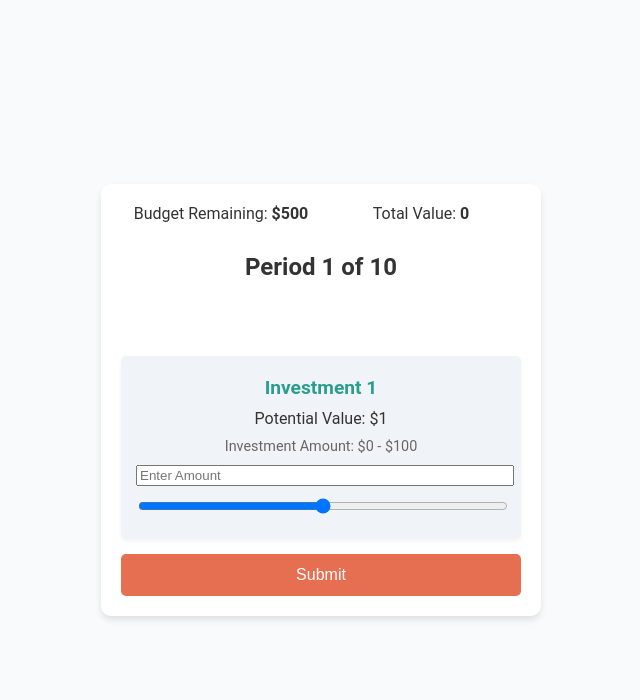
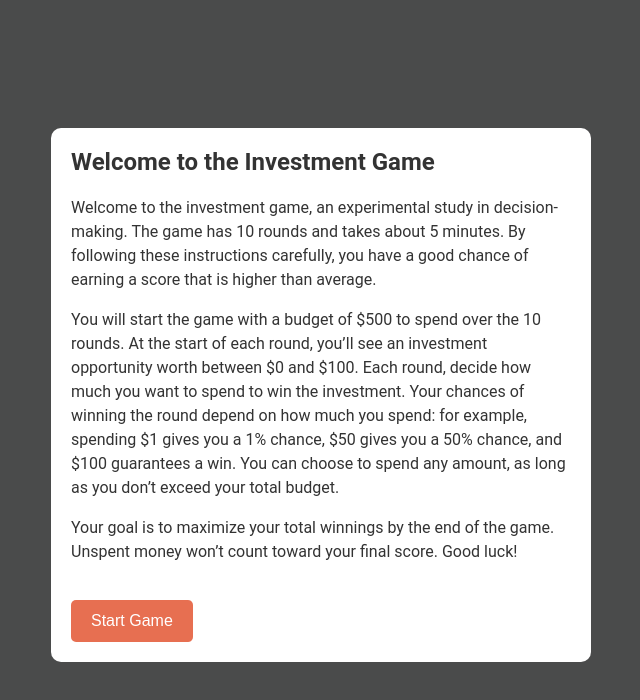
Before and after one commit to zachary-ryan/Investment-Game, a plain HTML site: page Investment_Game/index.html in a window 1280 px wide. Shown: the whole page, without its empty margins (319-959 px from the left). Drawn offline with nearby package versions, Linux system fonts and the light colour scheme.

Commit message:
Update index.html
Added instructions to the game.

```diff
--- a/Investment_Game/index.html
+++ b/Investment_Game/index.html
@@ -186,6 +186,46 @@
             padding: 15px;
         }
     }
+
+/* Modal Styles */
+.modal {
+    display: block; /* Hidden by default, will be shown via JavaScript */
+    position: fixed;
+    z-index: 1000;
+    left: 0;
+    top: 0;
+    width: 100%;
+    height: 100%;
+    overflow: auto;
+    background-color: rgba(0, 0, 0, 0.7); /* Black background with opacity */
+}
+
+.modal-content {
+    background-color: #ffffff;
+    margin: 10% auto;
+    padding: 20px;
+    border-radius: 10px;
+    width: 90%;
+    max-width: 500px;
+    text-align: left;
+    color: #333;
+}
+
+.modal-content h2 {
+    margin-top: 0;
+}
+
+.modal-content p {
+    font-size: 1em;
+    line-height: 1.5;
+}
+
+.modal-content .submit-button {
+    margin-top: 20px;
+    width: auto;
+}
+
+
 </style>
 
 <script src="https://cdn.jsdelivr.net/npm/chart.js"></script>
@@ -220,6 +260,17 @@
 
 <div id="confettiContainer" class="confetti"></div>
 
+    <!-- Instructions Modal -->
+    <div id="instructionsModal" class="modal">
+        <div class="modal-content">
+            <h2>Welcome to the Investment Game</h2>
+            <p>Welcome to the investment game, an experimental study in decision-making. The game has 10 rounds and takes about 5 minutes. By following these instructions carefully, you have a good chance of earning a score that is higher than average.</p>
+            <p>You will start the game with a budget of $500 to spend over the 10 rounds. At the start of each round, you’ll see an investment opportunity worth between $0 and $100. Each round, decide how much you want to spend to win the investment. Your chances of winning the round depend on how much you spend: for example, spending $1 gives you a 1% chance, $50 gives you a 50% chance, and $100 guarantees a win. You can choose to spend any amount, as long as you don’t exceed your total budget.</p>
+            <p>Your goal is to maximize your total winnings by the end of the game. Unspent money won’t count toward your final score. Good luck!</p>
+            <button id="startGameButton" class="submit-button">Start Game</button>
+        </div>
+    </div>
+
 <script>
 (() => {
     // Game data and variables
@@ -243,6 +294,7 @@
     const submitButton = document.getElementById("submitButton");
     const messageArea = document.getElementById("messageArea");
     const confettiContainer = document.getElementById("confettiContainer");
+    const instructionsModal = document.getElementById('instructionsModal');
 
     // Update UI with initial values
     updateUI();
@@ -645,6 +697,40 @@ function renderInvestmentChart(rounds, marginalValues, userSpent) {
 
 
 })();
+
+ // Event listener for the "Start Game" button
+ document.getElementById('startGameButton').addEventListener('click', () => {
+                // Hide the instructions modal
+                instructionsModal.style.display = 'none';
+
+                // Remove the blur effect
+                document.querySelector('.game-container').style.filter = 'none';
+
+                // Mark instructions as shown
+                sessionStorage.setItem('instructionsShown', 'true');
+
+                // Set focus to the first input
+                const firstInput = document.querySelector('.game-container input');
+                if (firstInput) {
+                    firstInput.focus();
+                }
+            });
+
+            // Event listener to show the modal on page load
+            document.addEventListener('DOMContentLoaded', () => {
+                if (!sessionStorage.getItem('instructionsShown')) {
+                    // Show the instructions modal
+                    instructionsModal.style.display = 'block';
+
+                    // Disable interaction with the game until the modal is closed
+                    document.querySelector('.game-container').style.filter = 'blur(2px)';
+                } else {
+                    // If instructions have been shown, ensure modal is hidden and game is active
+                    instructionsModal.style.display = 'none';
+                    document.querySelector('.game-container').style.filter = 'none';
+                }
+            });
+
 </script>
 
 </body>
```
